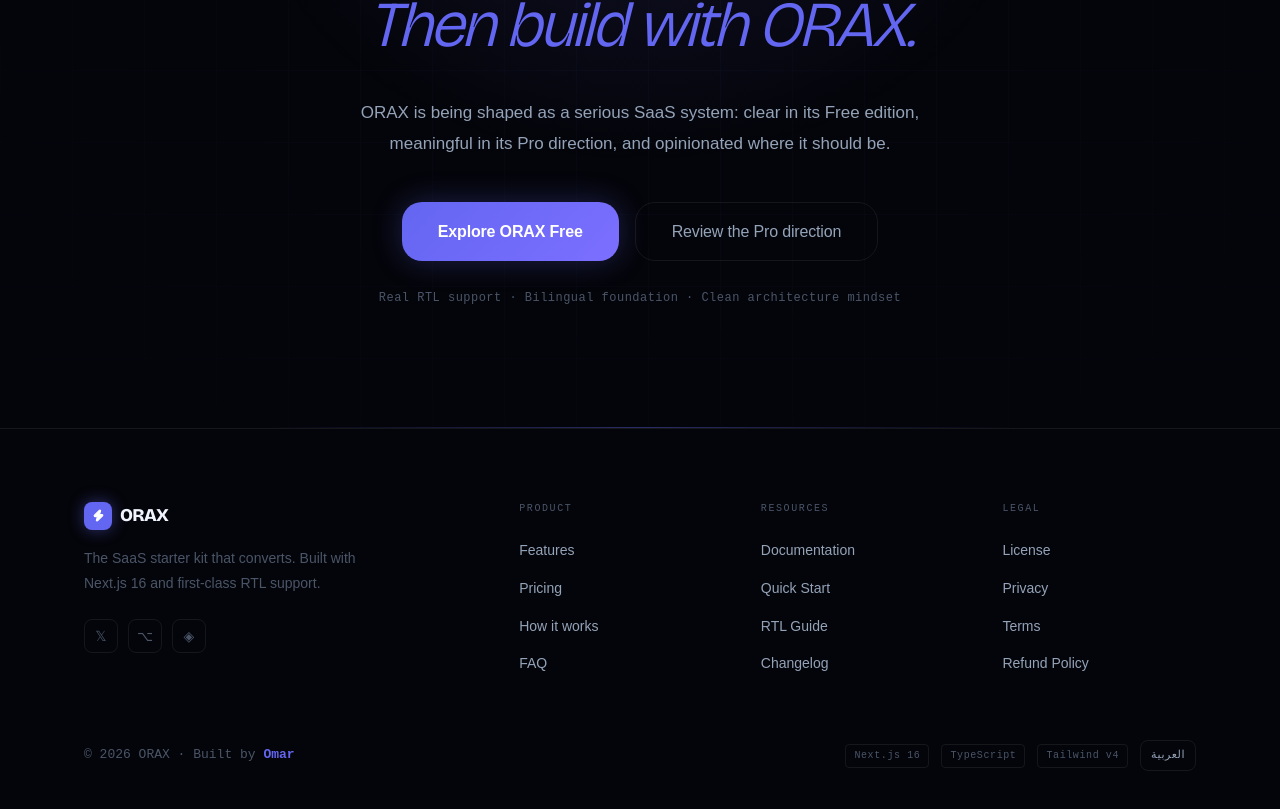
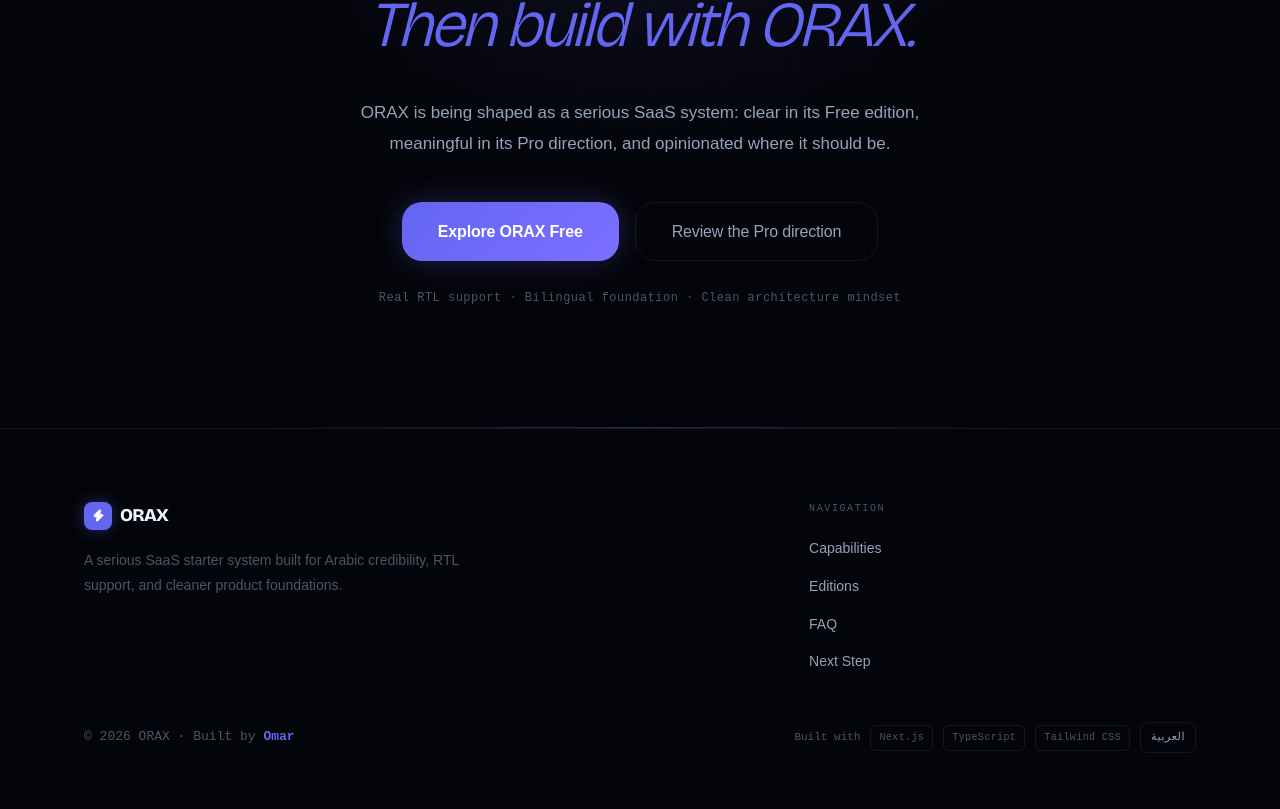
Before and after one commit to Omar-M-Ahmad/ORAX-Free, a Next.js app: page / in a window 1280 px wide. Shown: the part 5158-5967 px from the top of the page. Built offline with nearby package versions, Linux system fonts and the light colour scheme.

Commit message:
refactor(footer): simplify footer and remove placeholder links

```diff
--- a/src/app/styles/components/footer.css
+++ b/src/app/styles/components/footer.css
@@ -0,0 +1,129 @@
+.footer-root {
+  border-top: 1px solid var(--border);
+  padding-top: 72px;
+  padding-bottom: 40px;
+}
+
+.footer-grid {
+  display: grid;
+  grid-template-columns: 1.4fr 0.8fr;
+  gap: 48px;
+  margin-bottom: 48px;
+  align-items: start;
+}
+
+.footer-brand-block {
+  max-width: 420px;
+}
+
+.footer-brand {
+  display: inline-flex;
+  align-items: center;
+  gap: 8px;
+  margin-bottom: 18px;
+  text-decoration: none;
+}
+
+.footer-brand-icon {
+  display: inline-flex;
+  align-items: center;
+  justify-content: center;
+  width: 28px;
+  height: 28px;
+  border-radius: 8px;
+  background: var(--brand);
+  box-shadow: 0 0 16px rgba(99, 102, 241, 0.35);
+}
+
+.footer-brand-text {
+  font-family: var(--font-display);
+  font-size: 18px;
+  font-weight: 800;
+  color: var(--text-1);
+  letter-spacing: -0.04em;
+}
+
+.footer-tagline {
+  font-size: 14px;
+  color: var(--text-3);
+  line-height: 1.8;
+}
+
+.footer-heading {
+  font-family: var(--font-mono);
+  font-size: 10px;
+  letter-spacing: 0.16em;
+  text-transform: uppercase;
+  color: var(--text-3);
+  margin-bottom: 18px;
+}
+
+.footer-nav-list {
+  list-style: none;
+  display: flex;
+  flex-direction: column;
+  gap: 12px;
+}
+
+.footer-link {
+  font-size: 14px;
+  color: var(--text-2);
+  transition: color 0.2s ease;
+}
+
+.footer-link:hover {
+  color: var(--text-1);
+}
+
+.footer-divider {
+  margin-bottom: 28px;
+}
+
+.footer-bottom {
+  display: flex;
+  align-items: center;
+  justify-content: space-between;
+  gap: 18px;
+  flex-wrap: wrap;
+}
+
+.footer-copy {
+  font-size: 13px;
+  color: var(--text-3);
+  font-family: var(--font-mono);
+}
+
+.footer-author {
+  color: var(--brand);
+  font-weight: 600;
+}
+
+.footer-actions {
+  display: flex;
+  align-items: center;
+  gap: 10px;
+  flex-wrap: wrap;
+}
+
+.footer-stack-label {
+  font-size: 11px;
+  color: var(--text-3);
+  font-family: var(--font-mono);
+}
+
+.footer-tech-pill {
+  font-family: var(--font-mono);
+  font-size: 10px;
+  padding: 4px 8px;
+  border-radius: 6px;
+  border: 1px solid var(--border);
+  color: var(--text-3);
+  letter-spacing: 0.04em;
+}
+
+@media (max-width: 900px) {
+  .footer-grid {
+    grid-template-columns: 1fr;
+    gap: 36px;
+  }
+}
--- a/src/components/sections/footer.tsx
+++ b/src/components/sections/footer.tsx
@@ -1,247 +1,76 @@
 /**
  * @file components/sections/footer.tsx
- * @description Footer with next/link for internal navigation.
+ * @description Minimal ORAX footer aligned with the current landing structure.
  */
 "use client";
+
 import Link from "next/link";
 import { Zap } from "lucide-react";
+
 import { useTheme } from "@/components/providers/theme-provider";
-import { t, type TKey } from "@/i18n";
+import { t } from "@/i18n";
 
-/* Internal routes use Link, anchor links (#) use <a> */
-const cols: {
-  headingKey: TKey;
-  links: { labelKey: TKey; href: string; internal?: boolean }[];
-}[] = [
-  {
-    headingKey: "footer.product",
-    links: [
-      { labelKey: "footer.features", href: "#features" },
-      { labelKey: "footer.pricing", href: "#pricing" },
-      { labelKey: "footer.howitworks", href: "#how" },
-      { labelKey: "footer.faq", href: "#faq" },
-    ],
-  },
-  {
-    headingKey: "footer.resources",
-    links: [
-      { labelKey: "footer.docs", href: "#" },
-      { labelKey: "footer.quickstart", href: "#" },
-      { labelKey: "footer.rtlguide", href: "#" },
-      { labelKey: "footer.changelog", href: "#" },
-    ],
-  },
-  {
-    headingKey: "footer.legal",
-    links: [
-      { labelKey: "footer.license", href: "#" },
-      { labelKey: "footer.privacy", href: "#" },
-      { labelKey: "footer.terms", href: "#" },
-      { labelKey: "footer.refund", href: "#" },
-    ],
-  },
+const navLinks = [
+  { key: "footer.capabilities" as const, href: "#features" },
+  { key: "footer.editions" as const, href: "#pricing" },
+  { key: "footer.faq" as const, href: "#faq" },
+  { key: "footer.nextStep" as const, href: "#cta-final" },
 ];
-
-const linkStyle: React.CSSProperties = {
-  fontSize: 14,
-  color: "var(--text-2)",
-  textDecoration: "none",
-  transition: "color 0.2s",
-};
 
 export default function Footer(): React.JSX.Element {
   const { locale, mounted, toggleLocale } = useTheme();
   const l = mounted ? locale : "en";
 
   return (
-    <footer
-      id="footer"
-      style={{
-        borderTop: "1px solid var(--border)",
-        paddingTop: 72,
-        paddingBottom: 40,
-      }}
-    >
+    <footer id="footer" className="footer-root">
       <div className="container">
-        <div
-          style={{
-            display: "grid",
-            gridTemplateColumns: "2fr 1fr 1fr 1fr",
-            gap: 48,
-            marginBottom: 64,
-          }}
-        >
-          {/* Brand */}
-          <div>
-            <Link
-              href="/"
-              style={{
-                display: "inline-flex",
-                alignItems: "center",
-                gap: 8,
-                marginBottom: 16,
-                textDecoration: "none",
-              }}
-            >
-              <span
-                style={{
-                  display: "flex",
-                  alignItems: "center",
-                  justifyContent: "center",
-                  width: 28,
-                  height: 28,
-                  borderRadius: 8,
-                  background: "var(--brand)",
-                  boxShadow: "0 0 16px rgba(99,102,241,0.45)",
-                }}
-              >
+        <div className="footer-grid">
+          <div className="footer-brand-block">
+            <Link href="/" className="footer-brand">
+              <span className="footer-brand-icon" aria-hidden="true">
                 <Zap size={13} fill="white" color="white" />
               </span>
-              <span
-                style={{
-                  fontFamily: "var(--font-display)",
-                  fontSize: 18,
-                  fontWeight: 800,
-                  color: "var(--text-1)",
-                  letterSpacing: "-0.04em",
-                }}
-              >
-                ORAX
-              </span>
+
+              <span className="footer-brand-text">ORAX</span>
             </Link>
-            <p
-              style={{
-                fontSize: 14,
-                color: "var(--text-3)",
-                lineHeight: 1.75,
-                maxWidth: 280,
-              }}
-            >
-              {t("footer.tagline", l)}
-            </p>
-            <div style={{ display: "flex", gap: 10, marginTop: 24 }}>
-              {[
-                { label: "Twitter", symbol: "𝕏", href: "#" },
-                { label: "GitHub", symbol: "⌥", href: "#" },
-                { label: "Discord", symbol: "◈", href: "#" },
-              ].map((s) => (
-                <a
-                  key={s.label}
-                  href={s.href}
-                  aria-label={s.label}
-                  style={{
-                    width: 34,
-                    height: 34,
-                    borderRadius: 8,
-                    border: "1px solid var(--border)",
-                    display: "flex",
-                    alignItems: "center",
-                    justifyContent: "center",
-                    color: "var(--text-3)",
-                    fontSize: 14,
-                    textDecoration: "none",
-                    transition: "border-color 0.2s,color 0.2s",
-                  }}
-                  onMouseEnter={(e) => {
-                    e.currentTarget.style.borderColor = "var(--border-glow)";
-                    e.currentTarget.style.color = "var(--brand)";
-                  }}
-                  onMouseLeave={(e) => {
-                    e.currentTarget.style.borderColor = "var(--border)";
-                    e.currentTarget.style.color = "var(--text-3)";
-                  }}
-                >
-                  {s.symbol}
-                </a>
-              ))}
-            </div>
+
+            <p className="footer-tagline">{t("footer.tagline", l)}</p>
           </div>
 
-          {/* Link columns */}
-          {cols.map((col) => (
-            <div key={col.headingKey}>
-              <p
-                style={{
-                  fontFamily: "var(--font-mono)",
-                  fontSize: 10,
-                  letterSpacing: "0.16em",
-                  textTransform: "uppercase",
-                  color: "var(--text-3)",
-                  marginBottom: 20,
-                }}
-              >
-                {t(col.headingKey, l)}
-              </p>
-              <ul
-                style={{
-                  listStyle: "none",
-                  display: "flex",
-                  flexDirection: "column",
-                  gap: 12,
-                }}
-              >
-                {col.links.map((link) => (
-                  <li key={link.labelKey}>
-                    {/* Anchor links stay as <a>, future internal pages can use Link */}
-                    <a
-                      href={link.href}
-                      style={linkStyle}
-                      onMouseEnter={(e) => {
-                        e.currentTarget.style.color = "var(--text-1)";
-                      }}
-                      onMouseLeave={(e) => {
-                        e.currentTarget.style.color = "var(--text-2)";
-                      }}
-                    >
-                      {t(link.labelKey, l)}
-                    </a>
-                  </li>
-                ))}
-              </ul>
-            </div>
-          ))}
+          <div className="footer-nav-block">
+            <p className="footer-heading">{t("footer.navigation", l)}</p>
+
+            <ul className="footer-nav-list">
+              {navLinks.map((link) => (
+                <li key={link.key}>
+                  <a href={link.href} className="footer-link">
+                    {t(link.key, l)}
+                  </a>
+                </li>
+              ))}
+            </ul>
+          </div>
         </div>
 
-        <div className="divider" style={{ marginBottom: 32 }} />
+        <div className="divider footer-divider" />
 
-        <div
-          style={{
-            display: "flex",
-            alignItems: "center",
-            justifyContent: "space-between",
-            flexWrap: "wrap",
-            gap: 16,
-          }}
-        >
-          <p
-            style={{
-              fontSize: 13,
-              color: "var(--text-3)",
-              fontFamily: "var(--font-mono)",
-            }}
-          >
+        <div className="footer-bottom">
+          <p className="footer-copy">
             {t("footer.copy", l)}{" "}
-            <span style={{ color: "var(--brand)", fontWeight: 600 }}>
-              {t("footer.author", l)}
+            <span className="footer-author">{t("footer.author", l)}</span>
+          </p>
+
+          <div className="footer-actions">
+            <span className="footer-stack-label">
+              {t("footer.stackLabel", l)}
             </span>
-          </p>
-          <div style={{ display: "flex", alignItems: "center", gap: 12 }}>
-            {["Next.js 16", "TypeScript", "Tailwind v4"].map((b) => (
-              <span
-                key={b}
-                style={{
-                  fontFamily: "var(--font-mono)",
-                  fontSize: 10,
-                  padding: "3px 8px",
-                  borderRadius: 4,
-                  border: "1px solid var(--border)",
-                  color: "var(--text-3)",
-                  letterSpacing: "0.06em",
-                }}
-              >
-                {b}
+
+            {["Next.js", "TypeScript", "Tailwind CSS"].map((item) => (
+              <span key={item} className="footer-tech-pill">
+                {item}
               </span>
             ))}
+
             <button
               onClick={toggleLocale}
               type="button"
@@ -253,7 +82,6 @@
           </div>
         </div>
       </div>
-      <style>{`@media(max-width:900px){#footer .container>div:first-child{grid-template-columns:1fr 1fr!important}}@media(max-width:560px){#footer .container>div:first-child{grid-template-columns:1fr!important}}`}</style>
     </footer>
   );
 }
--- a/src/messages/ar.json
+++ b/src/messages/ar.json
@@ -182,25 +182,16 @@
   "cta.btn2": "راجع اتجاه Pro",
   "cta.note": "دعم RTL حقيقي · أساس bilingual · عقلية clean architecture",
 
-  "footer.tagline": "كيت SaaS الذي يحوّل. مبني بـ Next.js 16 ودعم RTL من الدرجة الأولى.",
+  "footer.tagline": "نظام SaaS Starter جاد مبني لمصداقية حقيقية في العربية، ودعم RTL، وأساس أنظف لبناء المنتجات.",
   "footer.copy": "© 2026 ORAX · بناه",
   "footer.author": "عمر",
-  "footer.product": "المنتج",
-  "footer.resources": "الموارد",
-  "footer.legal": "القانونية",
-  "footer.features": "المميزات",
-  "footer.pricing": "الأسعار",
-  "footer.howitworks": "كيف يعمل",
+  "footer.navigation": "التنقل",
+  "footer.capabilities": "القدرات",
+  "footer.editions": "الإصدارات",
   "footer.faq": "الأسئلة",
-  "footer.docs": "التوثيق",
-  "footer.quickstart": "البداية السريعة",
-  "footer.rtlguide": "دليل RTL",
-  "footer.changelog": "سجل التغييرات",
-  "footer.license": "الترخيص",
-  "footer.privacy": "الخصوصية",
-  "footer.terms": "الشروط",
-  "footer.refund": "سياسة الاسترداد",
+  "footer.nextStep": "الخطوة التالية",
   "footer.switchLang": "English",
+  "footer.stackLabel": "مبني باستخدام",
 
   "auth.login.title": "مرحباً بعودتك",
   "auth.login.subtitle": "سجّل دخولك إلى حساب ORAX",
--- a/src/messages/en.json
+++ b/src/messages/en.json
@@ -182,25 +182,16 @@
   "cta.btn2": "Review the Pro direction",
   "cta.note": "Real RTL support · Bilingual foundation · Clean architecture mindset",
 
-  "footer.tagline": "The SaaS starter kit that converts. Built with Next.js 16 and first-class RTL support.",
+  "footer.tagline": "A serious SaaS starter system built for Arabic credibility, RTL support, and cleaner product foundations.",
   "footer.copy": "© 2026 ORAX · Built by",
   "footer.author": "Omar",
-  "footer.product": "Product",
-  "footer.resources": "Resources",
-  "footer.legal": "Legal",
-  "footer.features": "Features",
-  "footer.pricing": "Pricing",
-  "footer.howitworks": "How it works",
+  "footer.navigation": "Navigation",
+  "footer.capabilities": "Capabilities",
+  "footer.editions": "Editions",
   "footer.faq": "FAQ",
-  "footer.docs": "Documentation",
-  "footer.quickstart": "Quick Start",
-  "footer.rtlguide": "RTL Guide",
-  "footer.changelog": "Changelog",
-  "footer.license": "License",
-  "footer.privacy": "Privacy",
-  "footer.terms": "Terms",
-  "footer.refund": "Refund Policy",
+  "footer.nextStep": "Next Step",
   "footer.switchLang": "العربية",
+  "footer.stackLabel": "Built with",
 
   "auth.login.title": "Welcome back",
   "auth.login.subtitle": "Sign in to your ORAX account",
```
